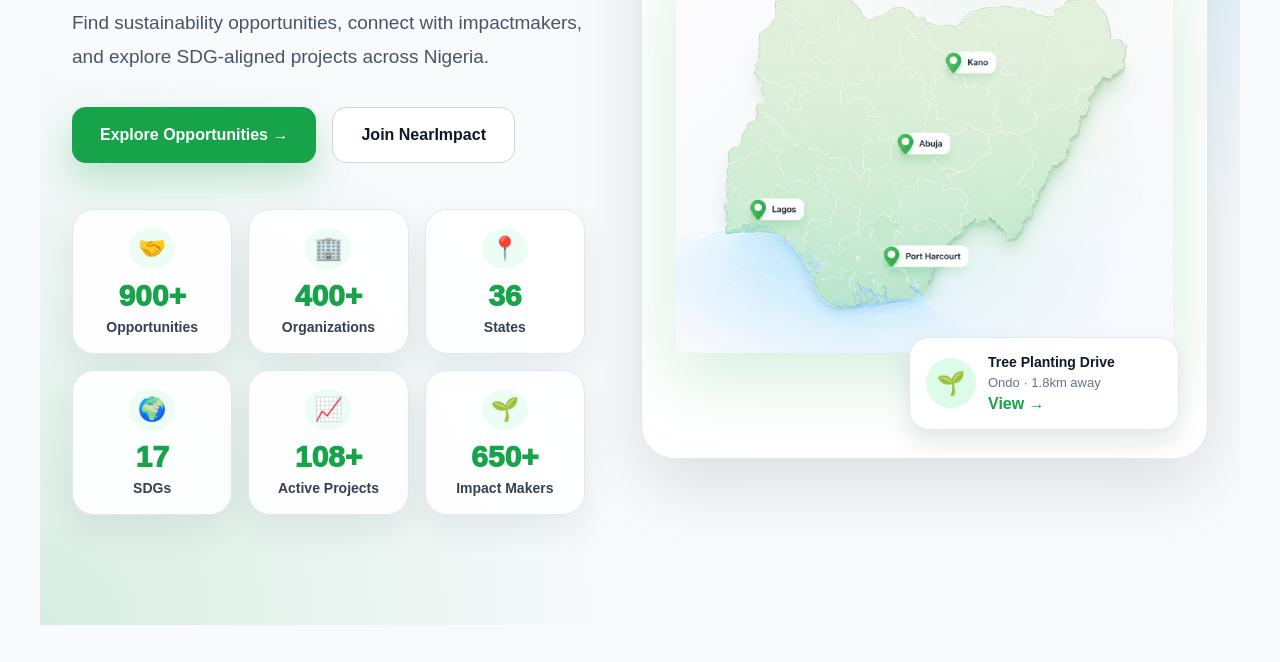
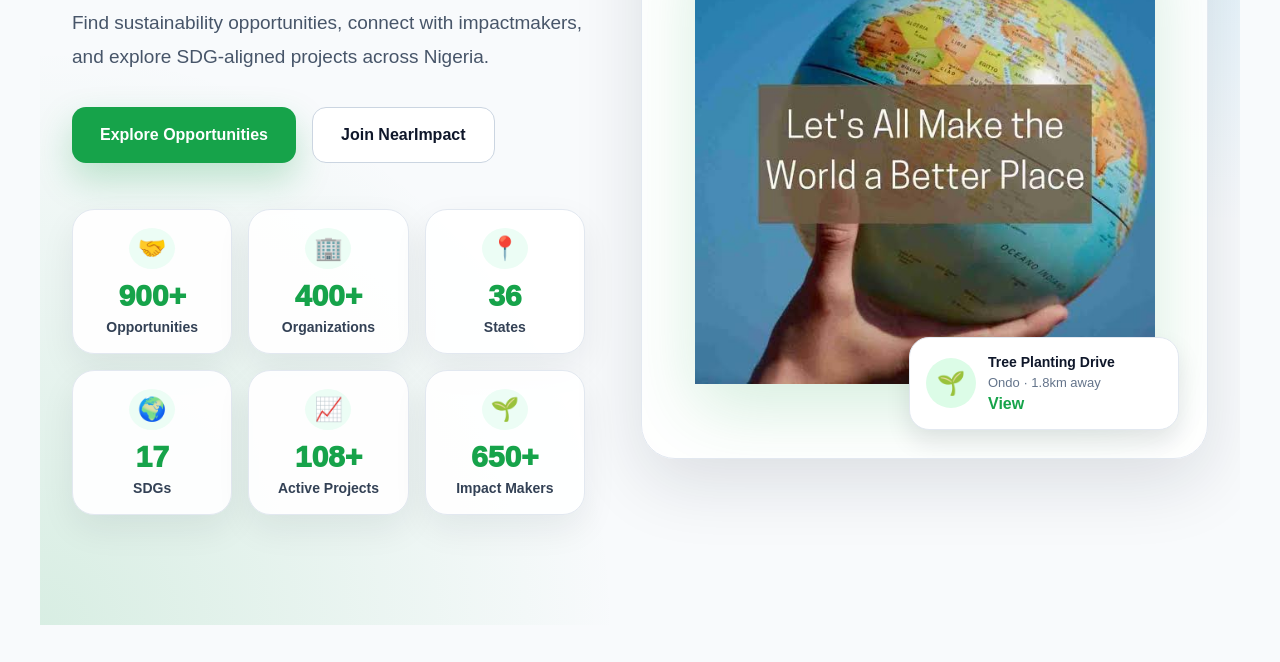
Before and after one commit to Idris123Abdulrasheed/NearImpact-NG, a website built with Vite: page index.html in a window 1280 px wide. Shown: the part 438-1100 px from the top of the page. Built offline with nearby package versions, Linux system fonts and the light colour scheme; files whose address does not match are found by name.

Commit message:
Working on the hero page

```diff
--- a/src/modules/hero.js
+++ b/src/modules/hero.js
@@ -1,5 +1,5 @@
 import "../styles/hero.css";
-import nigeriaMap from "../assets/maps/nigeria-map.png";
+import heroImage from "../assets/hero/hero-image.jpeg";
 
 export function renderHero() {
   return `
@@ -23,7 +23,7 @@ export function renderHero() {
           </p>
 
           <div class="hero-actions">
-            <a href="#opportunities" class="hero-primary">Explore Opportunities →</a>
+            <a href="#opportunities" class="hero-primary">Explore Opportunities </a>
             <a href="#community" class="hero-secondary">Join NearImpact</a>
           </div>
 
@@ -77,7 +77,7 @@ export function renderHero() {
 
             <div class="map-stage">
               <img
-                src="${nigeriaMap}"
+                src="${heroImage}"
                 alt="Nigeria impact map"
                 class="nigeria-map-img"
               />
@@ -88,7 +88,7 @@ export function renderHero() {
               <div>
                 <strong>Tree Planting Drive</strong>
                 <span>Ondo · 1.8km away</span>
-                <a href="#discover">View →</a>
+                <a href="#discover">View </a>
               </div>
             </div>
           </div>
--- a/src/styles/footer.css
+++ b/src/styles/footer.css
@@ -139,6 +139,7 @@
   display: grid;
   grid-template-columns: repeat(4, 1fr);
   gap: 10px;
+
 }
 
 .footer-impact-card {
```
Also changed, not shown: src/assets/hero/hero-image.jpeg (added), src/assets/hero/images (18).jpeg (added), src/assets/hero/images (20).jpeg (added), src/assets/hero/images (21).jpeg (added).
